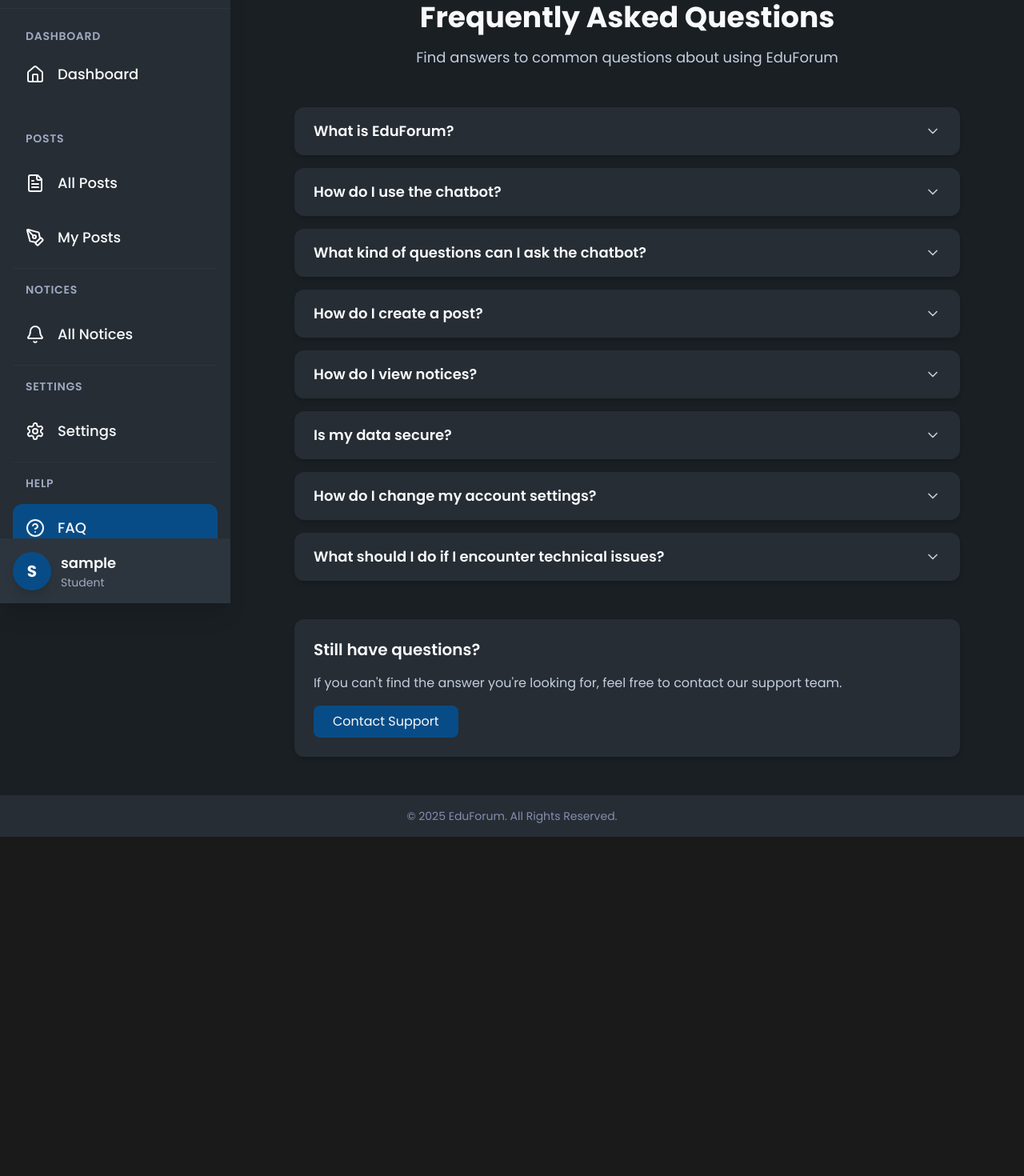
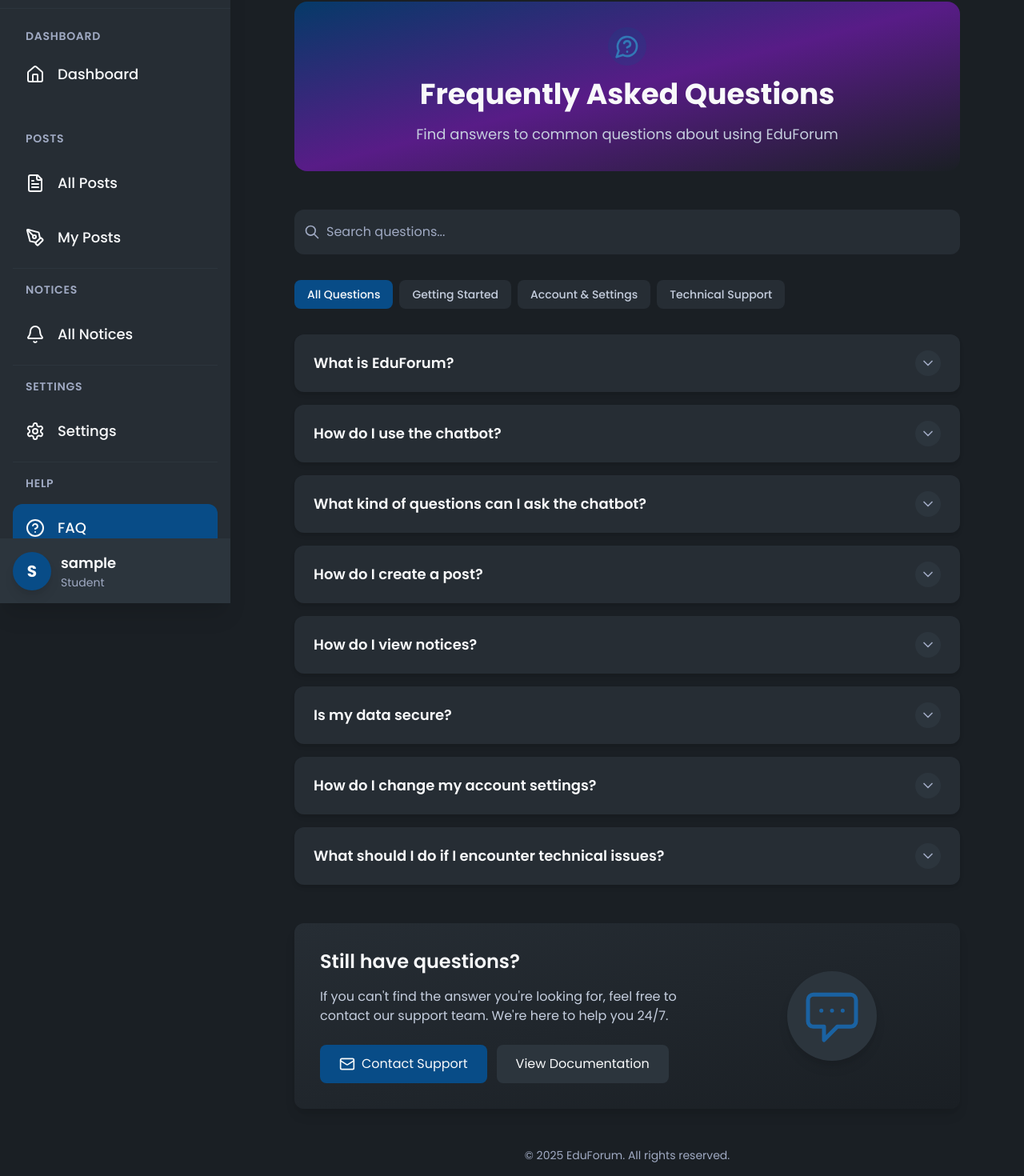
Before and after one commit to itspiyush3451/EduForum, a React (Vite) app in the folder frontend/: page /faq in a window 1280 px wide. Shown: the part 110-1580 px from the top of the page at 80% size. Before the commit the page ends 1156 px from the top, so only its background shows below. Built offline with nearby package versions, Linux system fonts and the light colour scheme; no server answers; sample sign-in values are in the browser's storage.

Commit message:
modified and designed the faq page

```diff
--- a/frontend/src/pages/FAQ.jsx
+++ b/frontend/src/pages/FAQ.jsx
@@ -1,10 +1,13 @@
-import React, { useState } from 'react';
+import React, { useState, useEffect } from 'react';
 import { useTheme } from '../context/ThemeContext';
-import { ChevronDown, ChevronUp } from 'lucide-react';
+import { ChevronDown, ChevronUp, MessageCircleQuestion, Mail } from 'lucide-react';
 
 const FAQ = () => {
   const { isDarkMode } = useTheme();
   const [openIndex, setOpenIndex] = useState(null);
+  const [searchTerm, setSearchTerm] = useState('');
+  const [filteredFaqs, setFilteredFaqs] = useState([]);
+  const [isSearchFocused, setIsSearchFocused] = useState(false);
 
   const faqs = [
     {
@@ -41,6 +44,15 @@ const FAQ = () => {
     }
   ];
 
+  useEffect(() => {
+    setFilteredFaqs(
+      faqs.filter(faq =>
+        faq.question.toLowerCase().includes(searchTerm.toLowerCase()) ||
+        faq.answer.toLowerCase().includes(searchTerm.toLowerCase())
+      )
+    );
+  }, [searchTerm]);
+
   const toggleAccordion = (index) => {
     setOpenIndex(openIndex === index ? null : index);
   };
@@ -48,81 +60,208 @@ const FAQ = () => {
   return (
     <div className={`min-h-screen ${isDarkMode ? 'bg-gray-900' : 'bg-gray-50'} transition-colors duration-300`}>
       <div className="max-w-4xl mx-auto px-4 py-8 sm:px-6 lg:px-8">
-        {/* Header Section */}
-        <div className="text-center mb-12">
+        {/* Header Section with animated gradient background */}
+        <div className={`relative rounded-2xl overflow-hidden mb-12 p-8 ${isDarkMode ? 'bg-gradient-to-br from-blue-900 via-purple-900 to-gray-900' : 'bg-gradient-to-br from-blue-100 via-purple-100 to-gray-100'}`}>
+          <div className="absolute inset-0 bg-grid opacity-10"></div>
+          <div className="relative z-10 text-center">
+            <div className="inline-flex items-center justify-center p-2 mb-4 rounded-full bg-opacity-20 bg-blue-500">
+              <MessageCircleQuestion className={`w-8 h-8 ${isDarkMode ? 'text-blue-300' : 'text-blue-600'}`} />
+            </div>
             <h1 className={`text-3xl sm:text-4xl font-bold mb-4 ${isDarkMode ? 'text-white' : 'text-gray-900'}`}>
               Frequently Asked Questions
             </h1>
-          <p className={`text-lg ${isDarkMode ? 'text-gray-300' : 'text-gray-600'}`}>
+            <p className={`text-lg max-w-2xl mx-auto ${isDarkMode ? 'text-gray-300' : 'text-gray-600'}`}>
               Find answers to common questions about using EduForum
             </p>
+          </div>
+        </div>
+
+        {/* Search Bar */}
+        <div className="mb-8">
+          <div className={`relative rounded-xl overflow-hidden transition-all duration-300 ${
+            isSearchFocused ? (isDarkMode ? 'ring-2 ring-blue-500' : 'ring-2 ring-blue-400') : ''
+          }`}>
+            <input
+              type="text"
+              placeholder="Search questions..."
+              value={searchTerm}
+              onChange={(e) => setSearchTerm(e.target.value)}
+              onFocus={() => setIsSearchFocused(true)}
+              onBlur={() => setIsSearchFocused(false)}
+              className={`w-full px-5 py-4 pl-10 ${
+                isDarkMode
+                  ? 'bg-gray-800 text-white placeholder-gray-400 focus:bg-gray-700'
+                  : 'bg-white text-gray-900 placeholder-gray-500 focus:bg-gray-50'
+              } transition-colors duration-200 outline-none`}
+            />
+            <div className="absolute inset-y-0 left-0 pl-3 flex items-center pointer-events-none">
+              <svg className={`w-5 h-5 ${isDarkMode ? 'text-gray-400' : 'text-gray-500'}`} fill="none" stroke="currentColor" viewBox="0 0 24 24" xmlns="http://www.w3.org/2000/svg">
+                <path strokeLinecap="round" strokeLinejoin="round" strokeWidth="2" d="M21 21l-6-6m2-5a7 7 0 11-14 0 7 7 0 0114 0z"></path>
+              </svg>
+            </div>
+          </div>
+        </div>
+
+        {/* FAQ Categories */}
+        <div className="hidden md:flex mb-8 overflow-x-auto">
+          <button className={`px-4 py-2 mr-2 rounded-lg text-sm font-medium transition-colors duration-200 ${
+            isDarkMode
+              ? 'bg-blue-600 text-white'
+              : 'bg-blue-500 text-white'
+          }`}>
+            All Questions
+          </button>
+          <button className={`px-4 py-2 mr-2 rounded-lg text-sm font-medium transition-colors duration-200 ${
+            isDarkMode
+              ? 'bg-gray-800 text-gray-300 hover:bg-gray-700'
+              : 'bg-white text-gray-700 hover:bg-gray-50'
+          }`}>
+            Getting Started
+          </button>
+          <button className={`px-4 py-2 mr-2 rounded-lg text-sm font-medium transition-colors duration-200 ${
+            isDarkMode
+              ? 'bg-gray-800 text-gray-300 hover:bg-gray-700'
+              : 'bg-white text-gray-700 hover:bg-gray-50'
+          }`}>
+            Account & Settings
+          </button>
+          <button className={`px-4 py-2 mr-2 rounded-lg text-sm font-medium transition-colors duration-200 ${
+            isDarkMode
+              ? 'bg-gray-800 text-gray-300 hover:bg-gray-700'
+              : 'bg-white text-gray-700 hover:bg-gray-50'
+          }`}>
+            Technical Support
+          </button>
         </div>
 
         {/* FAQ Accordion */}
         <div className="space-y-4">
-          {faqs.map((faq, index) => (
+          {filteredFaqs.length > 0 ? (
+            filteredFaqs.map((faq, index) => (
               <div
                 key={index}
                 className={`rounded-xl overflow-hidden transition-all duration-300 ${
-                isDarkMode ? 'bg-gray-800' : 'bg-white'
-              } shadow-md hover:shadow-lg`}
+                  isDarkMode ? 'bg-gray-800 hover:bg-gray-750' : 'bg-white hover:bg-gray-50'
+                } shadow-md hover:shadow-lg transform hover:translate-y-px`}
               >
                 <button
                   onClick={() => toggleAccordion(index)}
-                className={`w-full px-6 py-4 flex justify-between items-center ${
-                  isDarkMode ? 'hover:bg-gray-700' : 'hover:bg-gray-50'
-                } transition-colors duration-200`}
+                  className={`w-full px-6 py-5 flex justify-between items-center transition-colors duration-200`}
+                  aria-expanded={openIndex === index}
                 >
                   <h3 className={`text-lg font-semibold text-left ${
                     isDarkMode ? 'text-white' : 'text-gray-900'
                   }`}>
                     {faq.question}
                   </h3>
+                  <span className={`ml-4 flex-shrink-0 p-1.5 rounded-full ${
+                    openIndex === index ?
+                      (isDarkMode ? 'bg-blue-900' : 'bg-blue-100') :
+                      (isDarkMode ? 'bg-gray-700' : 'bg-gray-100')
+                  }`}>
                     {openIndex === index ? (
-                  <ChevronUp className={`w-5 h-5 ${isDarkMode ? 'text-gray-300' : 'text-gray-500'}`} />
+                      <ChevronUp className={`w-5 h-5 ${isDarkMode ? 'text-blue-300' : 'text-blue-600'}`} />
                     ) : (
-                  <ChevronDown className={`w-5 h-5 ${isDarkMode ? 'text-gray-300' : 'text-gray-500'}`} />
+                      <ChevronDown className={`w-5 h-5 ${isDarkMode ? 'text-gray-400' : 'text-gray-500'}`} />
                     )}
+                  </span>
                 </button>
 
                 <div
-                className={`overflow-hidden transition-all duration-300 ${
-                  openIndex === index ? 'max-h-96' : 'max-h-0'
+                  className={`overflow-hidden transition-all duration-300 ease-in-out ${
+                    openIndex === index ? 'max-h-96 opacity-100' : 'max-h-0 opacity-0'
                   }`}
                 >
-                <div className={`px-6 py-4 ${
-                  isDarkMode ? 'text-gray-300' : 'text-gray-600'
+                  <div className={`px-6 py-5 border-t ${
+                    isDarkMode ? 'border-gray-700 text-gray-300' : 'border-gray-100 text-gray-600'
                   }`}>
-                  {faq.answer}
+                    <p className="text-base leading-relaxed">{faq.answer}</p>
+                    <div className={`mt-3 flex items-center text-sm ${
+                      isDarkMode ? 'text-blue-400' : 'text-blue-600'
+                    }`}>
+                      <button className="flex items-center hover:underline">
+                        <span>Was this helpful?</span>
+                        <svg className="ml-1 w-4 h-4" fill="none" stroke="currentColor" viewBox="0 0 24 24" xmlns="http://www.w3.org/2000/svg">
+                          <path strokeLinecap="round" strokeLinejoin="round" strokeWidth="2" d="M14 10h4.764a2 2 0 011.789 2.894l-3.5 7A2 2 0 0115.263 21h-4.017a2 2 0 01-1.865-1.271L7 14M3 18h4l2-7V4a1 1 0 011-1h2a1 1 0 011 1v7l2 7h4" />
+                        </svg>
+                      </button>
                     </div>
                   </div>
                 </div>
-          ))}
+              </div>
+            ))
+          ) : (
+            <div className={`text-center py-10 rounded-xl ${
+              isDarkMode ? 'bg-gray-800 text-gray-300' : 'bg-white text-gray-600'
+            }`}>
+              <div className="inline-flex items-center justify-center p-2 mb-4 rounded-full bg-opacity-20 bg-gray-500">
+                <svg className="w-8 h-8" fill="none" stroke="currentColor" viewBox="0 0 24 24" xmlns="http://www.w3.org/2000/svg">
+                  <path strokeLinecap="round" strokeLinejoin="round" strokeWidth="2" d="M9.172 16.172a4 4 0 015.656 0M9 10h.01M15 10h.01M21.036 14.856a9.9 9.9 0 00.96-4.856c0-5.523-4.477-10-10-10S2 4.477 2 10c0 5.523 4.477 10 10 10a9.9 9.9 0 004.856-.96"></path>
+                </svg>
+              </div>
+              <p className="text-lg font-medium">No results found</p>
+              <p className="mt-2">Try a different search term or browse all questions</p>
+            </div>
+          )}
         </div>
 
         {/* Contact Section */}
-        <div className={`mt-12 p-6 rounded-xl ${
-          isDarkMode ? 'bg-gray-800' : 'bg-white'
-        } shadow-md`}>
-          <h2 className={`text-xl font-semibold mb-4 ${
+        <div className={`mt-12 p-8 rounded-xl ${
+          isDarkMode ? 'bg-gradient-to-br from-gray-800 to-gray-900' : 'bg-gradient-to-br from-white to-gray-50'
+        } shadow-lg`}>
+          <div className="flex flex-col md:flex-row items-center">
+            <div className="md:w-2/3">
+              <h2 className={`text-xl sm:text-2xl font-semibold mb-4 ${
                 isDarkMode ? 'text-white' : 'text-gray-900'
               }`}>
                 Still have questions?
               </h2>
-          <p className={`mb-4 ${
+              <p className={`mb-6 ${
                 isDarkMode ? 'text-gray-300' : 'text-gray-600'
               }`}>
-            If you can't find the answer you're looking for, feel free to contact our support team.
+                If you can't find the answer you're looking for, feel free to contact our support team. We're here to help you 24/7.
               </p>
+              <div className="flex flex-wrap gap-3">
                 <button
-            className={`px-6 py-2 rounded-lg ${
+                  className={`px-6 py-3 rounded-lg flex items-center ${
                     isDarkMode
                       ? 'bg-blue-600 hover:bg-blue-700 text-white'
                       : 'bg-blue-500 hover:bg-blue-600 text-white'
                   } transition-colors duration-200`}
                 >
-            Contact Support
+                  <Mail className="w-5 h-5 mr-2" />
+                  <span>Contact Support</span>
                 </button>
+                <button
+                  className={`px-6 py-3 rounded-lg ${
+                    isDarkMode
+                      ? 'bg-gray-700 hover:bg-gray-600 text-white'
+                      : 'bg-gray-200 hover:bg-gray-300 text-gray-800'
+                  } transition-colors duration-200`}
+                >
+                  View Documentation
+                </button>
+              </div>
+            </div>
+            <div className="md:w-1/3 mt-6 md:mt-0 flex justify-center">
+              <div className={`rounded-full p-4 ${
+                isDarkMode ? 'bg-gray-700' : 'bg-white'
+              } shadow-lg`}>
+                <svg className={`w-20 h-20 ${
+                  isDarkMode ? 'text-blue-400' : 'text-blue-500'
+                }`} fill="none" stroke="currentColor" viewBox="0 0 24 24" xmlns="http://www.w3.org/2000/svg">
+                  <path strokeLinecap="round" strokeLinejoin="round" strokeWidth="1.5" d="M8 10h.01M12 10h.01M16 10h.01M9 16H5a2 2 0 01-2-2V6a2 2 0 012-2h14a2 2 0 012 2v8a2 2 0 01-2 2h-5l-5 5v-5z"></path>
+                </svg>
+              </div>
+            </div>
+          </div>
+        </div>
+
+        {/* Footer */}
+        <div className="mt-12 text-center">
+          <p className={`text-sm ${isDarkMode ? 'text-gray-400' : 'text-gray-500'}`}>
+            © {new Date().getFullYear()} EduForum. All rights reserved.
+          </p>
         </div>
       </div>
     </div>
```
Lines whose indentation alone changed are shown as unchanged.
